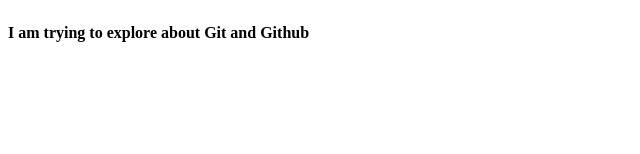
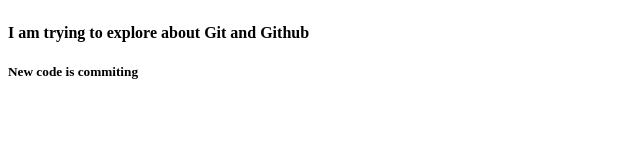
Before and after one commit to bhaskarmehta/AngularProjectDeployment, an Angular app: page / in a window 1280 px wide. Shown: the part 146-300 px from the top of the page, without its empty margins (0-640 px from the left). Built offline with nearby package versions, Linux system fonts and the light colour scheme.

Commit message:
Test code submitted

```diff
--- a/src/app/app.component.html
+++ b/src/app/app.component.html
@@ -2,3 +2,4 @@
 <h2>I am Bhaskar Mehta</h2>
 <h3>I am from Jharkhand</h3>
 <h4>I am trying to explore about Git and Github</h4>
+<h5> New code is commiting </h5>
```
